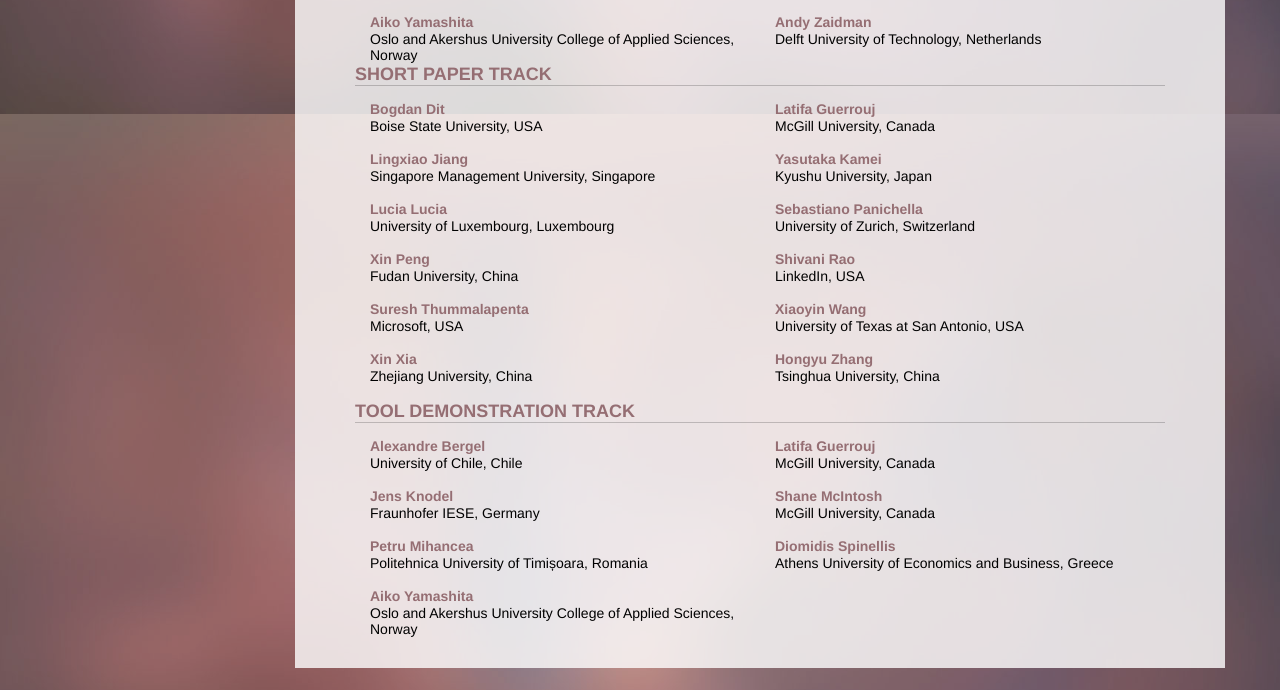
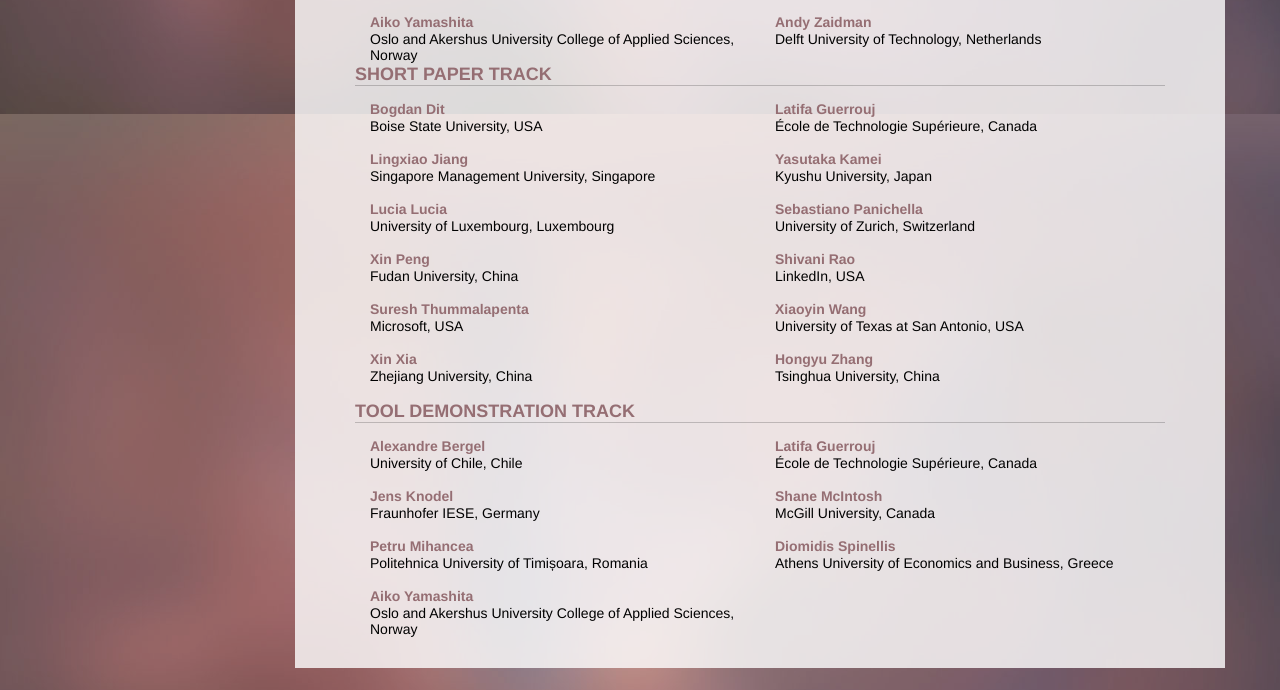
Before and after one commit to mlcollard/icpc16-Archive, a plain HTML site: page organization-program.html in a window 1280 px wide. Shown: the part 1486-2176 px from the top of the page. Drawn offline with nearby package versions, Linux system fonts and the light colour scheme.

Commit message:
Update affiliation

```diff
--- a/organization-program.html
+++ b/organization-program.html
@@ -695,7 +695,7 @@
             <p class="profileText">
               <a href="http://latifaguerrouj.ca/" target="_blank">
               Latifa Guerrouj</a><br>
-              McGill University, Canada
+              École de Technologie Supérieure, Canada
             </p>
           </div>
           <div class="creditBox">
@@ -783,7 +783,7 @@
             <p class="profileText">
               <a href="http://latifaguerrouj.ca/" target="_blank">
               Latifa Guerrouj</a><br>
-              McGill University, Canada
+              École de Technologie Supérieure, Canada
             </p>
           </div>
           <div class="creditBox">
```
